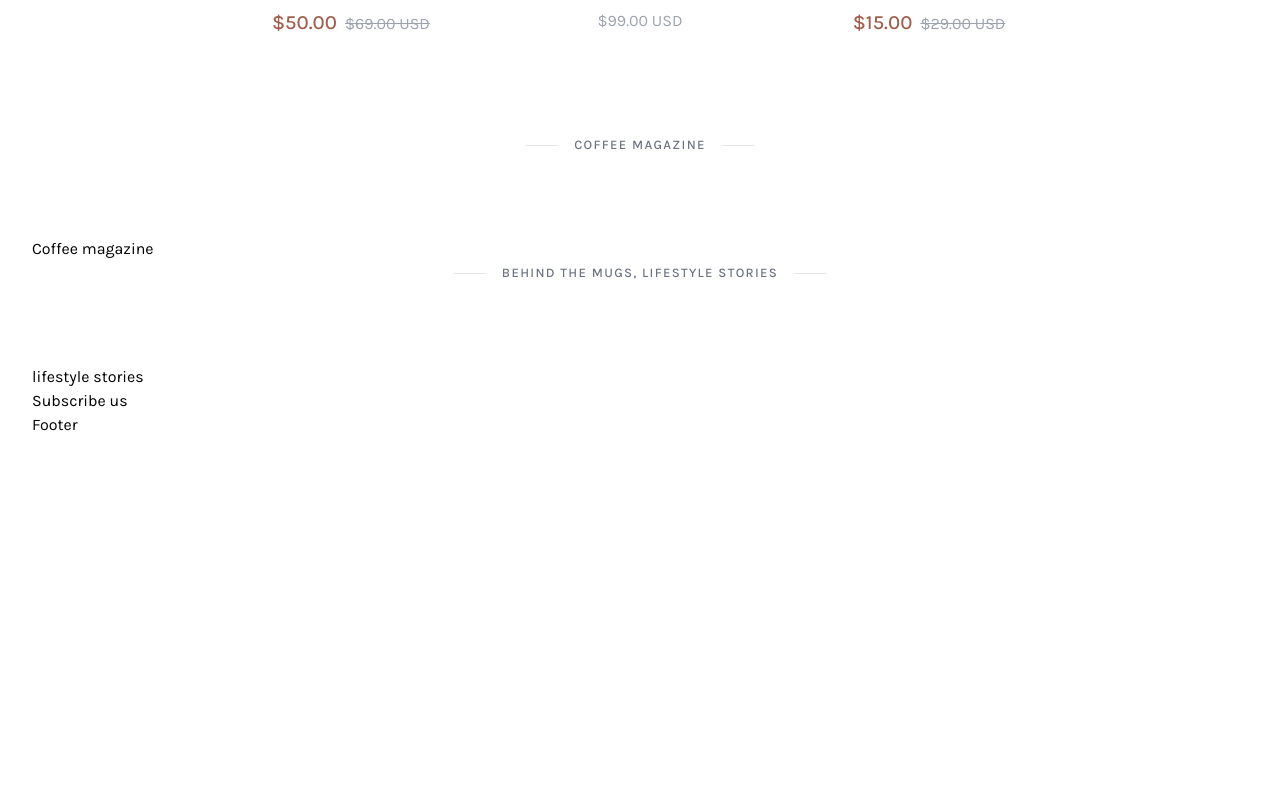
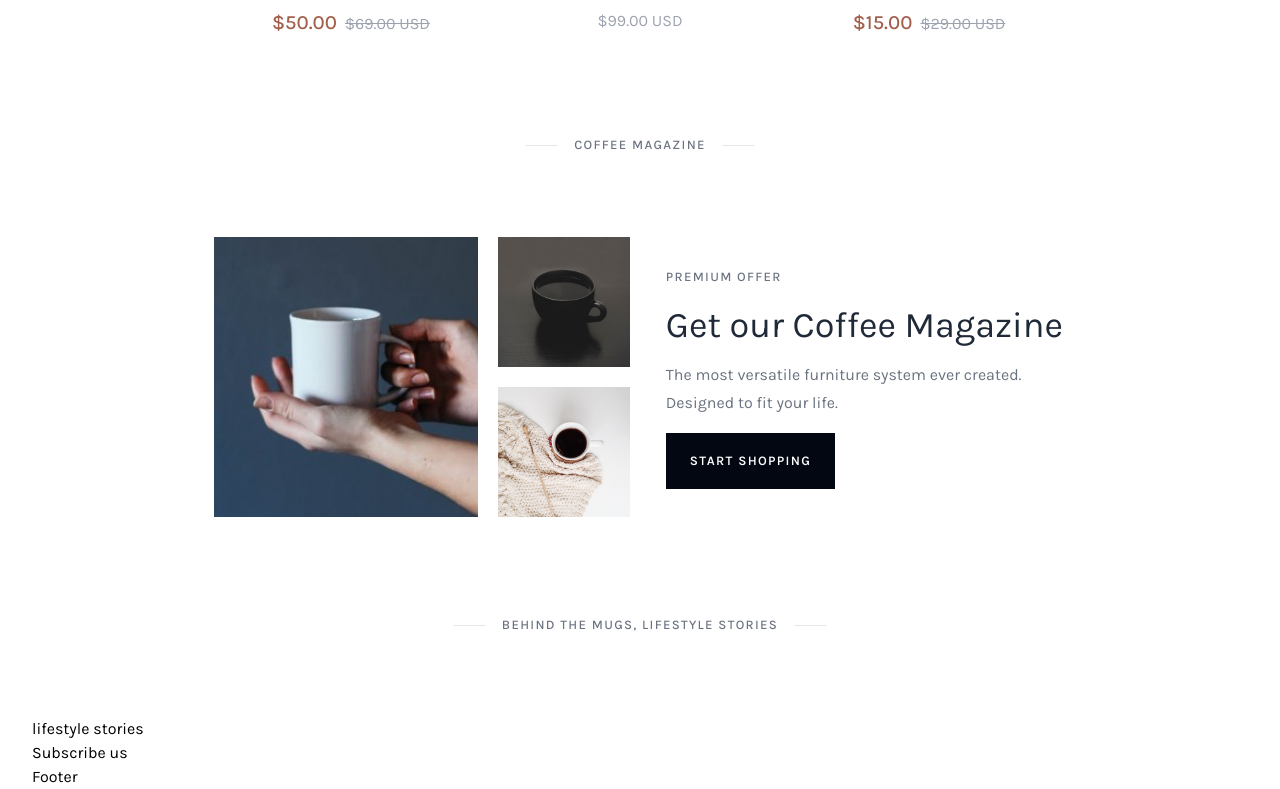
Before and after one commit to HoangVu22/tailwindcss-coffee-style, a React (Vite) app: page / in a window 1280 px wide. Shown: the part 2989-3778 px from the top of the page. Before the commit the page ends 3426 px from the top, so only its background shows below. Built offline with nearby package versions, Linux system fonts and the light colour scheme.

Commit message:
Make magazine section

```diff
--- a/src/pages/Home.jsx
+++ b/src/pages/Home.jsx
@@ -200,8 +200,22 @@ function Home() {
         <div className="nhv-subheading-label">Coffee magazine</div>
         <div className="nhv-subheading-deco-line"></div>
       </div>
-      <div className="coffee-magazine">
-        Coffee magazine
+      <div className="coffee-magazine w-[95%] lg:w-[70%] mx-auto mb-24">
+        <div className="flex flex-col md:flex-row justify-center items-center gap-5">
+          <div className="nhv-magazine-image basis-1/2 flex flex-row gap-5 w-full h-full mb-5 md:mb-0">
+            <div className="h-[280px] bg-[url('./public/images/magazine-01.jpg')] bg-cover bg-no-repeat bg-center basis-2/3"></div>
+            <div className="basis-1/3 flex flex-col gap-5">
+              <div className="h-[130px] bg-[url('./public/images/more-product-01.jpg')] bg-cover bg-no-repeat bg-center"></div>
+              <div className="h-[130px] bg-[url('./public/images/more-product-02.jpg')] bg-cover bg-no-repeat bg-center"></div>
+            </div>
+          </div>
+          <div className="nhv-magazine-post basis-1/2 pl-4 text-center md:text-left">
+            <div className="uppercase tracking-widest text-gray-500 font-medium text-[13px] mb-4">Premium offer</div>
+            <div className="text-4xl mb-4 text-gray-800">Get our Coffee Magazine</div>
+            <div className="text-gray-500 mb-4 leading-7">The most versatile furniture system ever created. Designed to fit your life.</div>
+            <div className="nhv-button bg-gray-950 text-white w-max mx-auto md:mx-0">Start shopping</div>
+          </div>
+        </div>
       </div>
 
       <div className="nhv-subheading">
```
Also changed, not shown: public/images/magazine-01.jpg (added).
